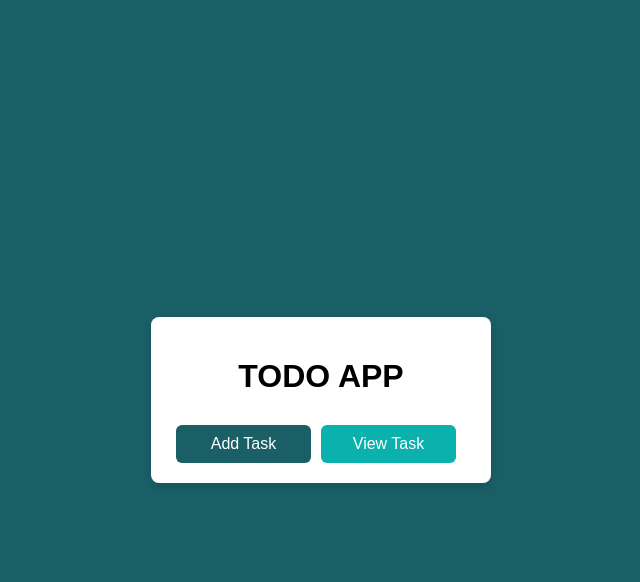
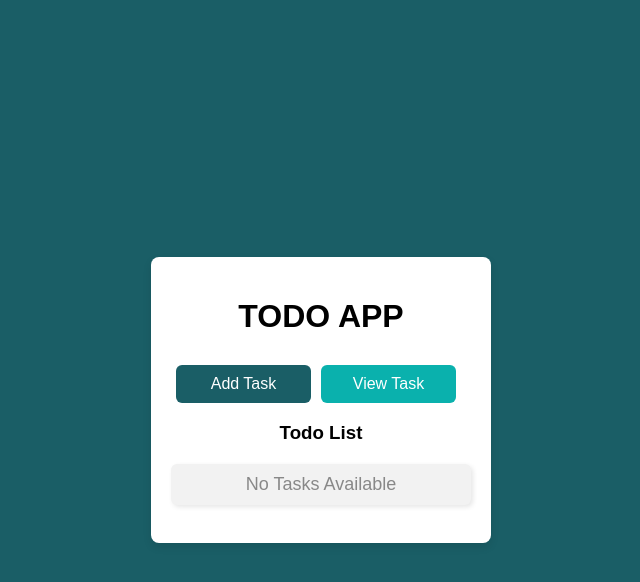
Before and after one commit to Alee-star/to-do, a React (Create React App) app: page / in a window 1280 px wide. Both pictures are taken after a click on the button "View Task". Shown: the top 582 px of the page, without its empty margins (319-959 px from the left). Built offline with nearby package versions, Linux system fonts and the light colour scheme.

Commit message:
Add functionality for view button

```diff
--- a/src/App.css
+++ b/src/App.css
@@ -20,7 +20,7 @@ body {
   box-shadow: 0 4px 8px rgba(0, 0, 0, 0.1);
 }
 
-h1{
+h1 {
   font-size: 2rem;
   margin-bottom: 30px;
 }
@@ -36,14 +36,14 @@ button {
   cursor: pointer;
 }
 
-.todo-input{
+.todo-input {
   display: flex;
   justify-content: space-between;
   margin-top: 25px;
   margin-bottom: 20px;
 }
 
-.todo-input input{
+.todo-input input {
   width: 90%;
   padding: 8px;
   border-radius: 4px;
@@ -84,7 +84,7 @@ button {
     max-width: 150px;
 }
 
-.btn-create {
+.button-create {
     padding: 0.75rem 1.5rem;
     font-size: 1rem;
     font-weight: bold;
@@ -97,11 +97,69 @@ button {
     width: 100%;
 }
 
-.btn-create:disabled {
+.button-create:disabled {
     background-color: #ccc;
     cursor: not-allowed;
 }
 
-.btn-create:hover:not(:disabled) {
+.button-create:hover:not(:disabled) {
     background-color: #174d57;
 }
+
+#taskList {
+  width: 100%;
+  padding: 0;
+  margin: 0;
+}
+
+#taskList li {
+  display: flex;
+  justify-content: space-between;
+  align-items: center;
+  padding: 10px;
+  margin-bottom: 10px;
+  border: 1px solid #ccc;
+  border-radius: 6px;
+  background-color: #f8f9fa;
+  box-shadow: 2px 2px 5px rgba(0, 0, 0 ,0.1);
+  border-left-width: 5px;
+
+}
+
+.button-close {
+  background-color: #1a5e66;
+  border: none;
+  border-radius: 50%;
+  aspect-ratio: 1 / 2;
+  cursor: pointer;
+  width: 10px;
+  color: white;
+  height: 35px;
+  display: flex;
+  justify-content: center;
+  align-items: center;
+  box-shadow: 1px 1px 3px rgba(0, 0, 0, 0.2);
+}
+
+#taskList p {
+  font-size: 18px;
+  color: #888;
+  text-align: center;
+  margin-top: 20px;
+  background-color: #f2f2f2;
+  padding: 10px 15px;
+  border-radius: 6px;
+  box-shadow: 2px 2px 5px rgba(0, 0, 0, 0.1);
+}
+
+#taskList .todo {
+  border-left-color: red;
+}
+
+#taskList .in-progress {
+  border-left-color: yellow;
+}
+
+#taskList .completed {
+  border-left-color: green;
+}
--- a/src/App.js
+++ b/src/App.js
@@ -1,27 +1,27 @@
 import React, { useState } from 'react';
 import Button from './Components/Button';
 import AddTask from './Components/AddTask';
+import ViewTask from './Components/ViewTask';
 import './App.css';
 
 function App() {
-  const [activeButton, setActiveButton] = useState("");
-  const [showAddTask, setShowAddTask] = useState(false); // initially addtask is hidden as showaddtask is false
+  const [activeButton, setActiveButton] = useState(false);
   const [tasks, setTasks] = useState([]);
 
   const handleClick = (button) => {
     setActiveButton(button);
-    if (button === "add") {
-      setShowAddTask(true); // showaddtask will be opposite of previous value
-    }
-    if (button === "view") {
-      setShowAddTask(false);
-    }
   };
 
   const addTask = (task) => {
-    console.log(task);
     setTasks((prevTasks) => [...prevTasks, task]);
   };
+
+  const removeTask = (index) => {
+    setTasks((prevTasks) => prevTasks.filter((_, i) => i !== index));
+  };
+
+  const isAddButtonActive = activeButton === "add";
+  const isViewButtonActive = activeButton === "view";
 
   return (
     <div className="todo-container">
@@ -30,17 +30,16 @@ function App() {
         label="Add Task"
         onClick={() => handleClick("add")}
         backgroundColor="#1a5e66"
-        isActive={activeButton === "add"}
-        isDisabled={false}
+        isActive={isAddButtonActive}
       />
       <Button
         label="View Task"
         onClick={() => handleClick("view")}
         backgroundColor="#1a5e66"
-        isActive={activeButton === "view"}
-        isDisabled={false}
+        isActive={isViewButtonActive}
       />
-      {activeButton === "add" && <AddTask addTask={addTask} />}
+      {isAddButtonActive && <AddTask addTask={addTask} />}
+      {isViewButtonActive && <ViewTask viewTodo={tasks} removeTask={removeTask}/>}
     </div>
   );
 }
--- a/src/Components/AddTask.jsx
+++ b/src/Components/AddTask.jsx
@@ -1,36 +1,47 @@
-import React , { useState} from "react";
+import React , { useState } from "react";
 import Button from "./Button";
 
 function AddTask({ addTask }) {
-    const [taskInput, setTaskInput] = useState("")
-    const [status, setStatus] = useState("Todo")
+    const [taskInput, setTaskInput] = useState("");
+    const [status, setStatus] = useState("Todo");
+
+    const taskStatuses = ["Todo", "In-Progress", "Completed"];
 
     const createClick = () => {
         if(taskInput.trim()) {
-            addTask({task: taskInput, status})
-            setTaskInput("") // clear after
-            setStatus("Todo")
+            addTask({task: taskInput, status});
+            setTaskInput(""); // clear after
+            setStatus("Todo");
         }
-    }
+    };
+
     return (
         <div className="todo-input">
-            <input type="text" placeholder="Enter todo" value={taskInput} onChange={(e) => setTaskInput(e.target.value)} maxLength={25}></input>
+            <input
+                type="text"
+                placeholder="Enter todo"
+                value={taskInput} onChange={(e) => setTaskInput(e.target.value)} maxLength={25}>
+            </input>
             <div className="status">
                 <label htmlFor="taskStatus">Task Status: </label>
-                <select id="taskStatus" value={status} onChange={(e) => setStatus(e.target.value)}>
-                    <option >Todo</option>
-                    <option >In-Progress</option>
-                    <option >Completed</option>
+                <select
+                    id="taskStatus"
+                    value={status}
+                    onChange={(e) => setStatus(e.target.value)}
+                >
+                    {taskStatuses.map((taskStatus, index) => (
+                        <option key={index} value={taskStatus}>{taskStatus}</option>
+                    ))}
                 </select>
             </div>
-            <Button className="btn-create"
+            <Button className="button-create"
                 label="Create Todo"
                 onClick={createClick}
                 backgroundColor="#1a5e66"
                 isDisabled={!taskInput.trim()}
             />
         </div>
-    )
+    ) ;
 }
 
 export default AddTask
--- a/src/Components/Button.jsx
+++ b/src/Components/Button.jsx
@@ -8,7 +8,6 @@ const Button = ({
   isActive = false,
   className,
 }) => {
-  // Check if the button is disabled first
   const buttonStyle = isDisabled
     ? { backgroundColor: "#ccc", cursor: "not-allowed" } // Disabled style
     : { backgroundColor: isActive ? "rgb(10, 177, 173)" : backgroundColor }; // Active style or default background
@@ -18,7 +17,7 @@ const Button = ({
       className={className}
       onClick={onClick}
       style={buttonStyle}
-      disabled={isDisabled} // Disable the button when isDisabled is true
+      disabled={isDisabled}
     >
       {label}
     </button>
--- /dev/null
+++ b/src/Components/ViewTask.jsx
@@ -0,0 +1,24 @@
+import React from "react";
+import Button from "./Button";
+
+function ViewTask({ viewTodo, removeTask }) {
+    return (
+        <div>
+            <h3>Todo List</h3>
+            <ul id="taskList">
+                {viewTodo.length === 0 ? (
+                    <p>No Tasks Available</p>
+                ) : (
+                    viewTodo.map((todo, index) => (
+                        <li key={index} className={`${todo.status.toLowerCase()}`}>
+                            {todo.task} <br />
+                            <Button onClick={() => removeTask(index)} label={'x'} className="button-close" ></Button>
+                        </li>
+                    ))
+                )}
+            </ul>
+        </div>
+    );
+}
+
+export default ViewTask
```
